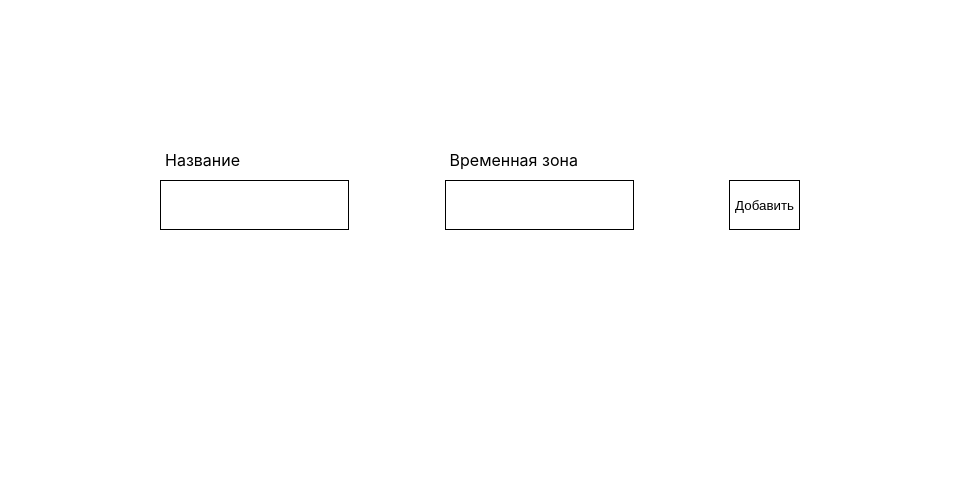
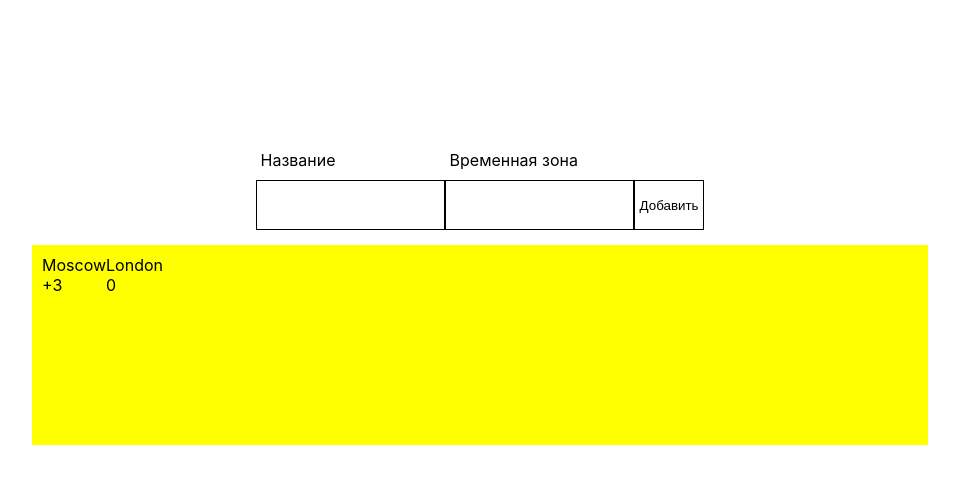
Before and after one commit to Antyfeev96/ra-lifecycle-watches, a React (Create React App) app: page / in a window 1280 px wide. Shown: the top 484 px of the page, without its empty margins (160-1119 px from the left). Built offline with nearby package versions, Linux system fonts and the light colour scheme.

Commit message:
Watches comp init, moment package added

```diff
--- a/package.json
+++ b/package.json
@@ -7,6 +7,8 @@
     "@testing-library/jest-dom": "^5.11.4",
     "@testing-library/react": "^11.1.0",
     "@testing-library/user-event": "^12.1.10",
+    "moment": "^2.29.1",
+    "nanoid": "^3.1.23",
     "node-sass": "5.0.0",
     "react": "^17.0.2",
     "react-dom": "^17.0.2",
--- a/src/App.jsx
+++ b/src/App.jsx
@@ -1,10 +1,12 @@
 import './App.scss';
 import Form from './Components/Form/Form';
+import Watches from './Components/Watches/Watches';
 
 export default function App() {
   return (
     <div className="app">
       <Form />
+      <Watches />
     </div>
   );
 }
--- a/src/App.scss
+++ b/src/App.scss
@@ -1,4 +1,5 @@
 .app {
-  display: flex;
-  width: 100%;
+  width: 70%;
+  margin: 0 auto;
+  margin-top: 150px;
 }
--- a/src/Components/Form/Form.jsx
+++ b/src/Components/Form/Form.jsx
@@ -1,6 +1,5 @@
 import "./Form.scss";
-import React, { Component } from 'react'
-import PropTypes from 'prop-types'
+import { Component } from 'react'
 
 export default class Form extends Component {
   constructor(props) {
@@ -14,7 +13,6 @@ export default class Form extends Component {
   onInputHandler(event) {
     const { name, value } = event.target;
     this.setState((state) => ({...state, [name]: value}));
-    console.log(this.state);
   }
 
   render() {
--- a/src/Components/Form/Form.scss
+++ b/src/Components/Form/Form.scss
@@ -1,8 +1,8 @@
 .form {
   display: flex;
-  justify-content: space-between;
+  justify-content: center;
   align-items: flex-end;
-  margin: 150px auto;
+  margin: 0 auto;
   width: 50%;
 
   & div div {
--- /dev/null
+++ b/src/Components/Watch/Watch.jsx
@@ -0,0 +1,26 @@
+import './Watch.scss';
+import React, { Component } from 'react'
+import PropTypes from 'prop-types'
+
+export default class Watch extends Component {
+  constructor(props) {
+    super(props);
+  }
+
+  static propTypes = {
+    data: PropTypes.shape({
+      city: PropTypes.string.isRequired,
+      timestamp: PropTypes.string.isRequired
+    })
+  }
+
+  render() {
+    return (
+      <div className="watch">
+        <div className="watch__city">{this.props.city}</div>
+        <div className="watch__delete"></div>
+        <div className="watch__time">{this.props.timestamp}</div>
+      </div>
+    )
+  }
+}
--- /dev/null
+++ b/src/Components/Watches/Watches.jsx
@@ -0,0 +1,34 @@
+import './Watches.scss';
+import { nanoid } from 'nanoid';
+import { Component } from 'react'
+import PropTypes from 'prop-types'
+import Watch from '../Watch/Watch';
+
+export default class Watches extends Component {
+  constructor(props) {
+    super(props);
+    this.watches = [
+      {
+        city: 'Moscow',
+        timestamp: '+3',
+        key: nanoid(5)
+      },
+      {
+        city: 'London',
+        timestamp: '0',
+        key: nanoid(5)
+      }
+    ]
+  }
+  // static propTypes = {
+  //   prop: PropTypes
+  // }
+
+  render() {
+    return (
+      <div className="watches">
+        {this.watches.map(watch => <Watch key={watch.key} {...watch} />)}
+      </div>
+    )
+  }
+}
--- /dev/null
+++ b/src/Components/Watches/Watches.scss
@@ -0,0 +1,10 @@
+.watches {
+  box-sizing: border-box;
+  display: flex;
+  flex-wrap: wrap;
+  width: 100%;
+  height: 200px;
+  margin-top: 15px;
+  padding: 10px;
+  background-color: yellow;
+}
```
Also changed, not shown: src/Components/Watch/Watch.scss (added), 1 other file (tests, documents, lock files or other folders).
